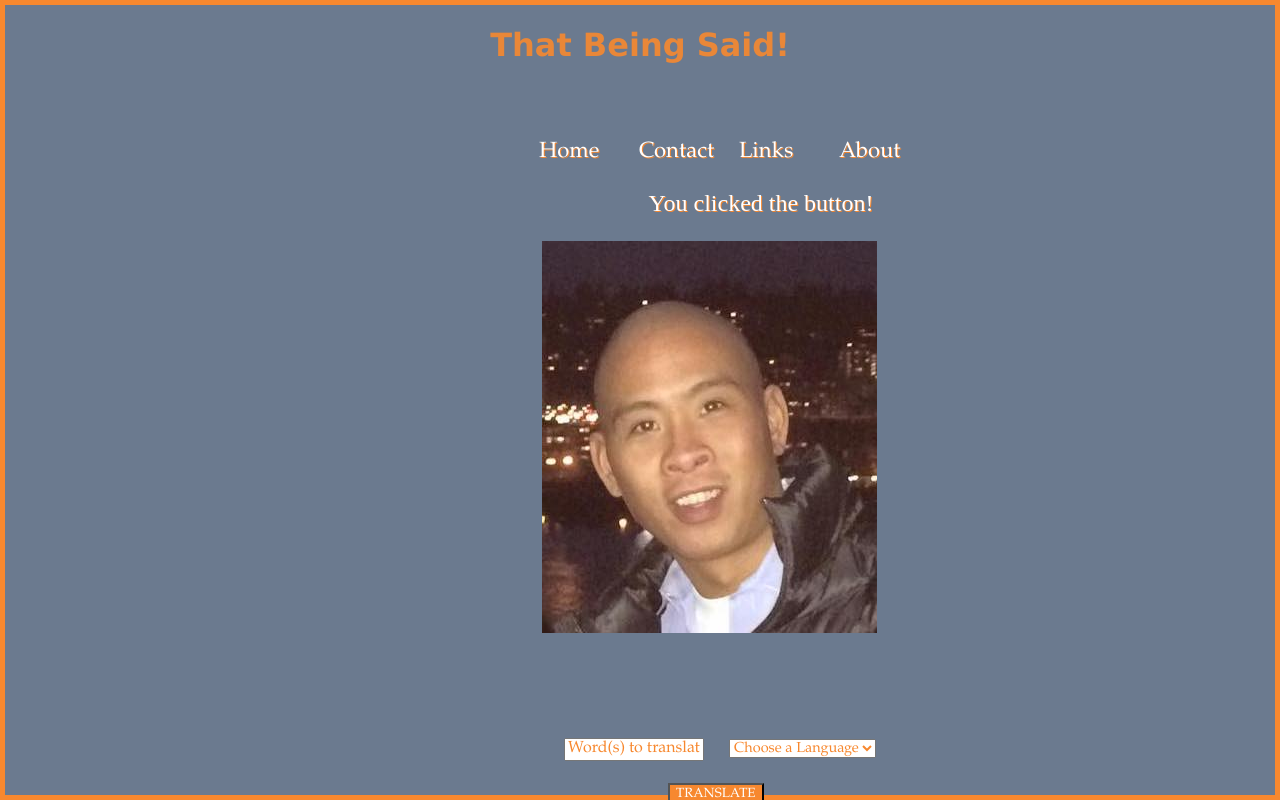
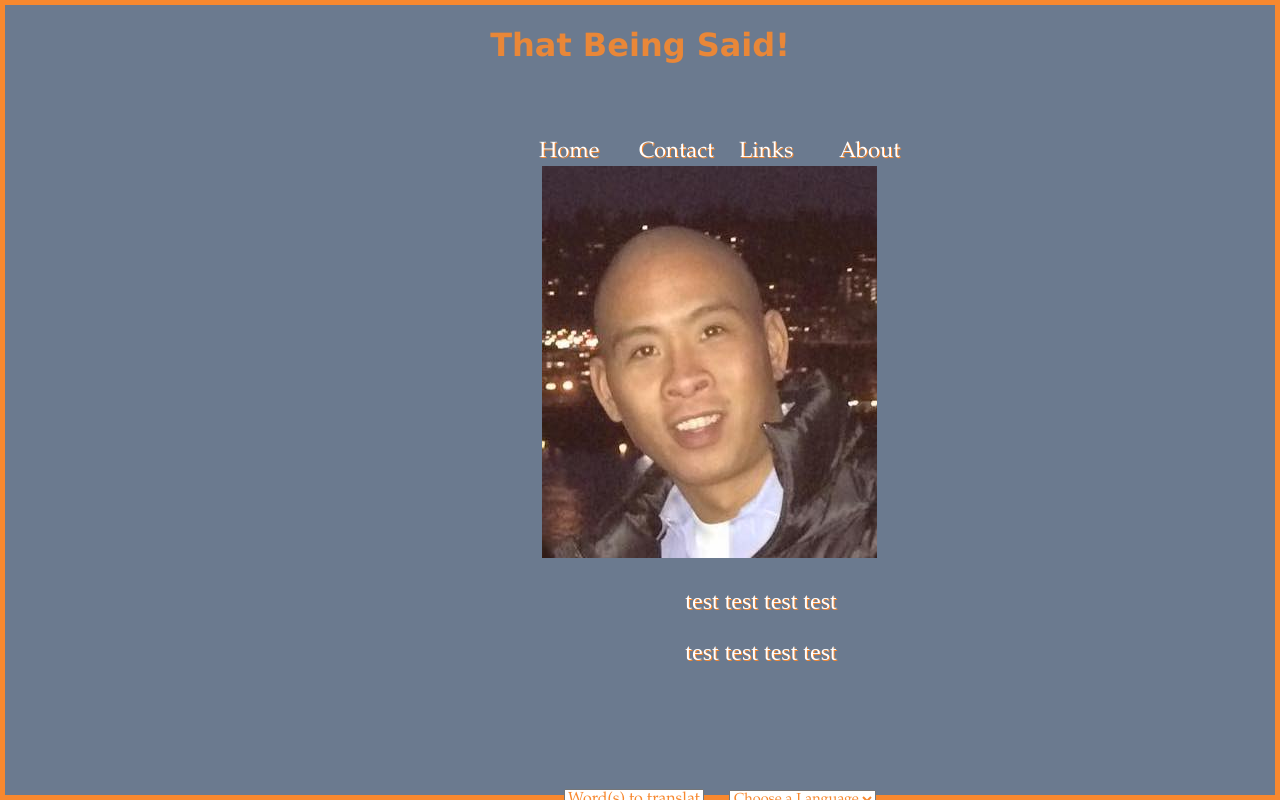
Before and after one commit to glenbuck503/That-Being-Said, a React (Create React App) app: page / in a window 1280 px wide. Both pictures are taken after a click on the button "About". Shown: the top 800 px of the page. Built offline with nearby package versions, Linux system fonts and the light colour scheme; no server answers.

Commit message:
final push for the night. good progress made today

```diff
--- a/src/ReusableForm.js
+++ b/src/ReusableForm.js
@@ -19,19 +19,18 @@ function ReusableForm(props) {
     window.location.reload()
   }
 
-  const onAboutMe = e => {
-    e.preventDefault()
-    window.location.reload()
+  // const onAboutMe = e => {
+  //   e.preventDefault()
+  //   window.location.reload()
 
-
-  }
+  // }
   const onSubmit = () => {
 
     fetch(`https://translate.yandex.net/api/v1.5/tr.json/translate?key=${process.env.REACT_APP_API_KEY}&text=${word}&lang=${lang}`)
       .then(response => response.json())
       .then(
         (jsonifiedResponse) => {
-        setTranslatedWord( "Translation: " + jsonifiedResponse.text); //maybe put [0] back if running into errors
+        setTranslatedWord( "Translation: " + jsonifiedResponse.text);
         setTranslatedLang(jsonifiedResponse.text)
         })
       .catch((error) => {
@@ -47,15 +46,20 @@ function ReusableForm(props) {
     setLang(event.target.value)
   }
 
-  // const handleChangeDef = (event) => {
-  //   setAudio( <audio  src={wordsAudio} controls autoPlay/>);
+
+  // const AboutMe = e => {
+  //   e.preventDefault()
+  //   window.location.reload()
   // }
+
   const AboutMe = () =>
   <div>
-    <p>You clicked the button!</p>
     <img className="glen" src={glenImage} id="portPic" />
+    <p>test test test test</p>
+    <p>test test test test</p>
 
   </div>;
+
 
   return (
     <React.Fragment>
@@ -67,9 +71,7 @@ function ReusableForm(props) {
 
         <button onClick={onClick}>About</button>
         {showAbout ? <AboutMe /> : null}
-
       </div>
-
           <input
             onChange={handleChange}
             type='text'
@@ -85,19 +87,14 @@ function ReusableForm(props) {
             <option value="de">German</option>
             <option value="vi">Vietnamese</option>
           </select>
-
-
         </div>
         <button onClick={onSubmit} >TRANSLATE</button>
 
-
-
-
         <p className="result">{translatedWord}</p>
 
-      <div className="aboutMe">
+      {/* <div className="aboutMe">
         <img className="glen" src={glenImage} id="portPic" />
-      </div>
+      </div> */}
 
     </React.Fragment>
   );
@@ -122,12 +119,20 @@ export default ReusableForm;
 
 
  {/* <button onClick={onSubmit2}> Def</button> */}
+
+
         {/* <p className="result2">{lang}<audio  src={wordsAudio} controls/></p> */}
         {/* <audio  src={wordsAudio} controls autoPlay/>
 
         <audio  src={wordsAudio} controls/> */}
 
         {/* <p className="trade">Glen Buck 2021 &#8482;</p> */}
+
+
      // const onSubmit2 = () => {
   //   setAudio({wordsAudio})
   // }
+
+  // const handleChangeDef = (event) => {
+  //   setAudio( <audio  src={wordsAudio} controls autoPlay/>);
+  // }
```
Lines whose indentation alone changed are shown as unchanged.
